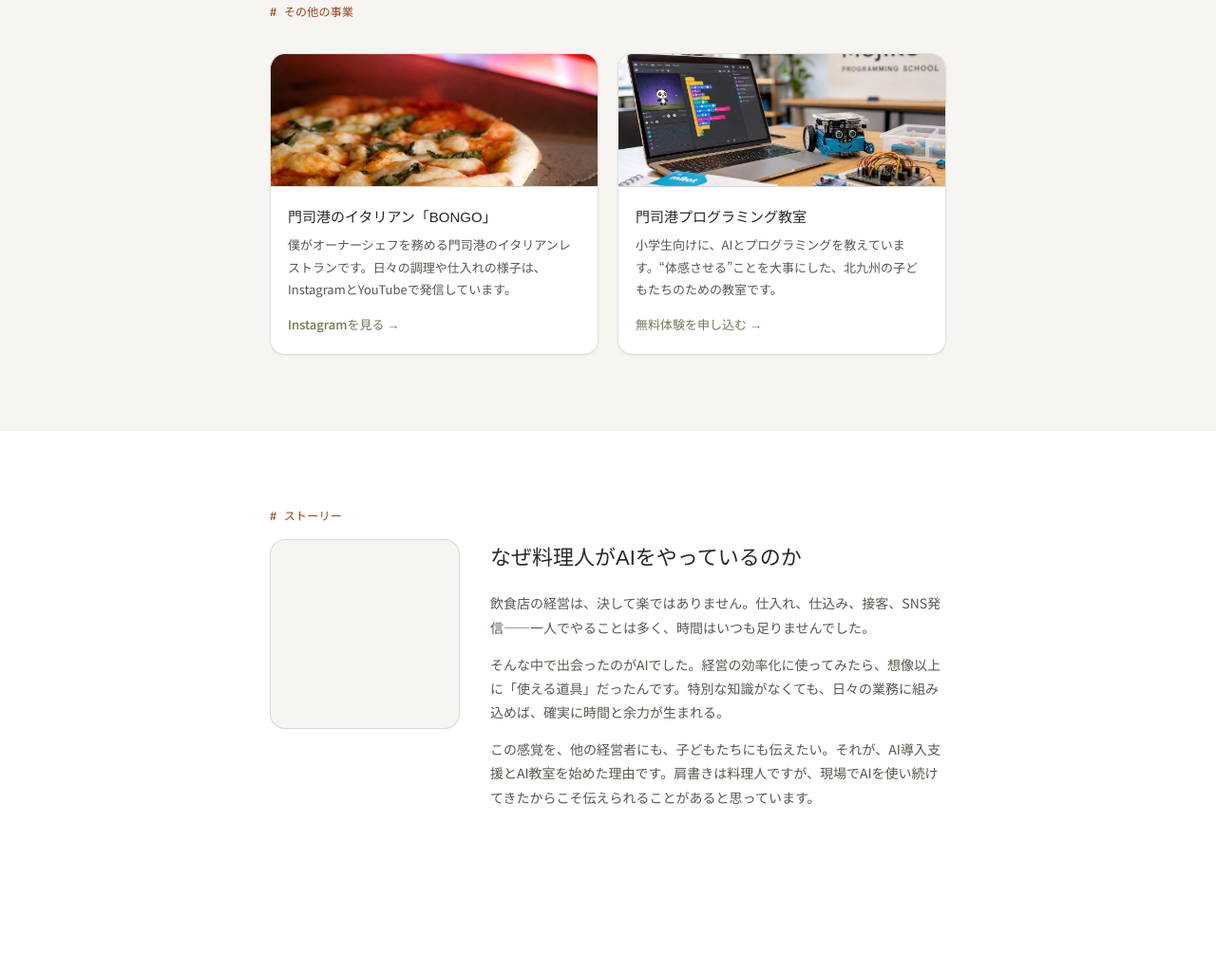
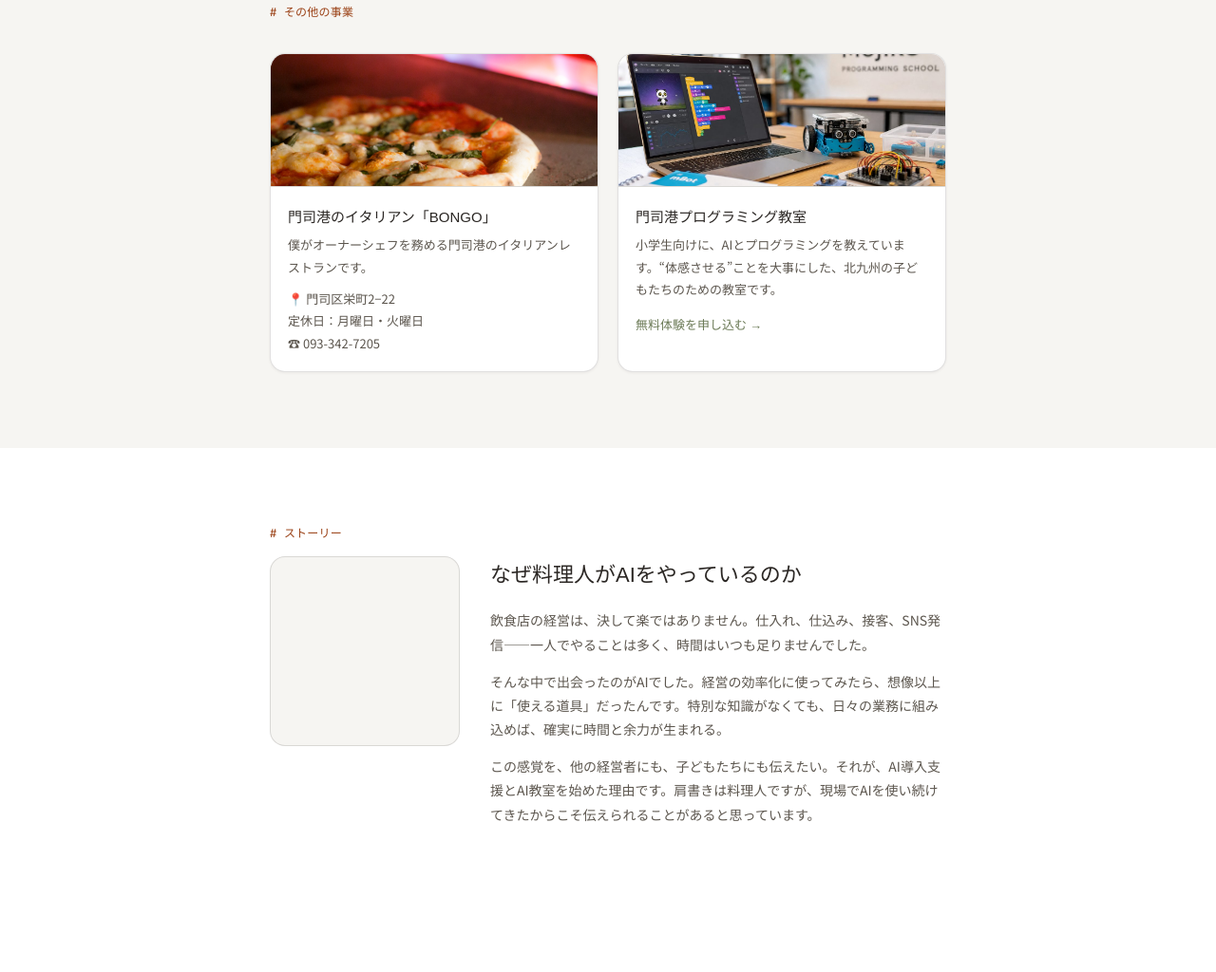
Before and after one commit to shinozaki-web/shinozaki-homepage, a plain HTML site: page index.html in a window 1280 px wide. Shown: the part 2980-4004 px from the top of the page at 95% size. Drawn offline with Linux system fonts and the light colour scheme; a web font is replaced by a local one.

Commit message:
BONGOカード：住所・定休日・電話番号に更新、Instagramリンク削除

```diff
--- a/index.html
+++ b/index.html
@@ -263,8 +263,8 @@
         <img src="images/bongo.jpg" class="sub-photo" alt="門司港イタリアンBONGO">
         <div class="sub-body">
           <h3>門司港のイタリアン「BONGO」</h3>
-          <p>僕がオーナーシェフを務める門司港のイタリアンレストランです。日々の調理や仕入れの様子は、InstagramとYouTubeで発信しています。</p>
-          <a href="#" class="link">Instagramを見る →</a>
+          <p>僕がオーナーシェフを務める門司港のイタリアンレストランです。</p>
+          <p style="font-size:13px;color:var(--ink-soft);margin:6px 0 0;">📍 門司区栄町2−22<br>定休日：月曜日・火曜日<br>☎︎ 093-342-7205</p>
         </div>
       </div>
       <div class="sub-card" id="school">
```
